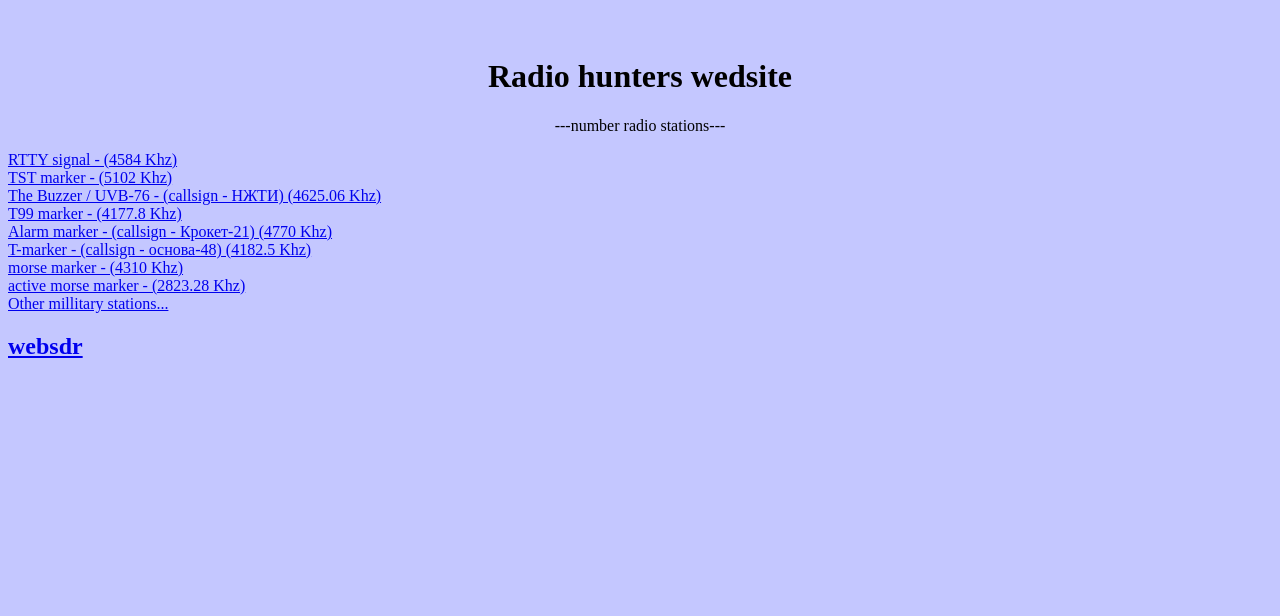
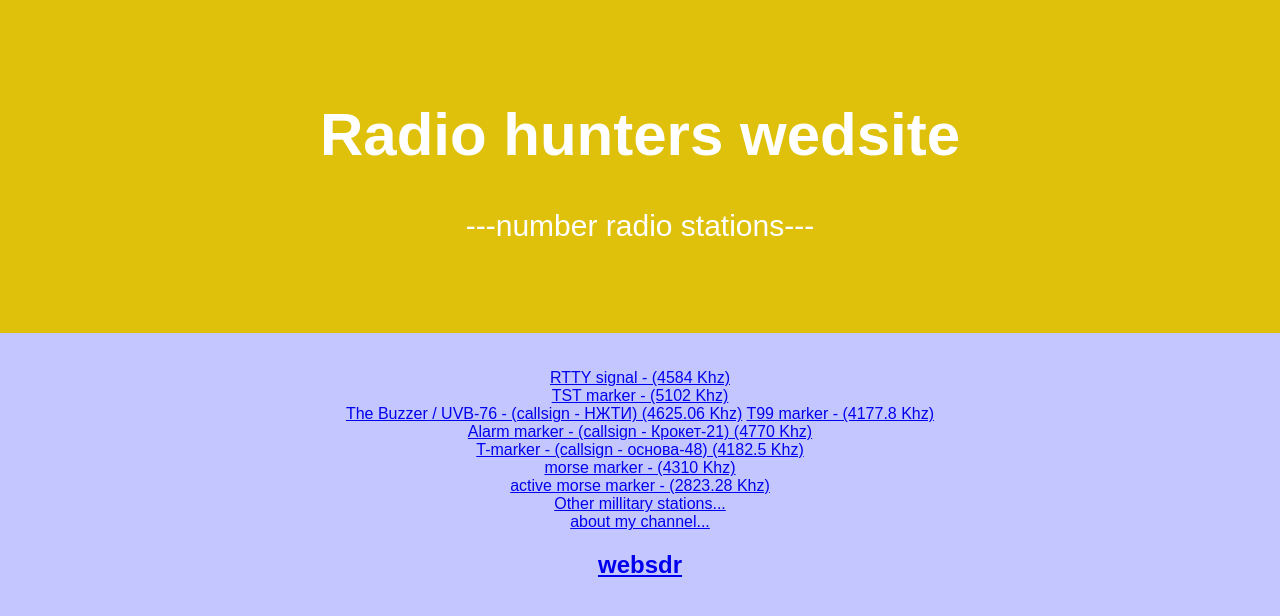
Before and after one commit to nikita-yon/nns, a plain HTML site: page index.html in a window 1280 px wide. Drawn offline with Linux system fonts and the light colour scheme.

Commit message:
Update index.html

```diff
--- a/index.html
+++ b/index.html
@@ -10,27 +10,57 @@
        text-align: center;
     }
  </style>
+
+<meta charset="UTF-8">
+<meta name="viewport" content="width=device-width, initial-scale=1">
+<style>
+/* Style the body */
+body {
+  font-family: Arial;
+  margin: 0;
+}
+
+/* Header/Logo Title */
+.header {
+  padding: 60px;
+  text-align: center;
+  background: #dfc00b;
+  color: white;
+  font-size: 30px;
+}
+
+/* Page Content */
+.content {padding:20px;}
+</style>
+
 </head>
 
 
 <body style="background-color:rgb(196, 199, 255);">
 
-      <h1 id="para"><br>Radio hunters wedsite</h1>
-      <p id="para">---number radio stations---</p>
+   <div class="header" href="10.png">
+      <h1>Radio hunters wedsite</h1>
+      <p>---number radio stations---</p>
+    </div>
 
 
 
+
+<div id="para">
+   <br><br>
       <a href="4584.html">RTTY signal - (4584 Khz)</a><br>
       <a href="5102.html">TST marker - (5102 Khz)</a><br>
-      <a href="4625.html"> The Buzzer / UVB-76 - (callsign - НЖТИ) (4625.06 Khz)</a><br>
+      <a href="4625.html"> The Buzzer / UVB-76 - (callsign - НЖТИ) (4625.06 Khz)</a>
       <a href="4177.8.html">T99 marker - (4177.8 Khz)</a><br>
       <a href="4770.07.html">Alarm marker - (callsign - Крокет-21) (4770 Khz)</a><br>
       <a href="4182.41.html">T-marker - (callsign - основа-48) (4182.5 Khz)</a><br>
       <a href="4309.91.html">morse marker - (4310 Khz)</a><br>
       <a href="2823.28.html"> active morse marker - (2823.28 Khz)</a><br>
       <a href="TB4K.html">Other millitary stations...</a>
-      <h2><a href="http://websdr.ru:443" title="websdr is 1.8 - 120.4 MHZ radio diapazone" target="_blank">websdr</a></h2>
-
+      <br>
+      <a href="bin/about.html">about my channel...</a>
+      <h2><a href="http://websdr.ru:443/" title="websdr is 1.8 - 120.4 MHZ radio diapazone" target="_blank">websdr</a></h2>
+      </div>
 
 
 
```
